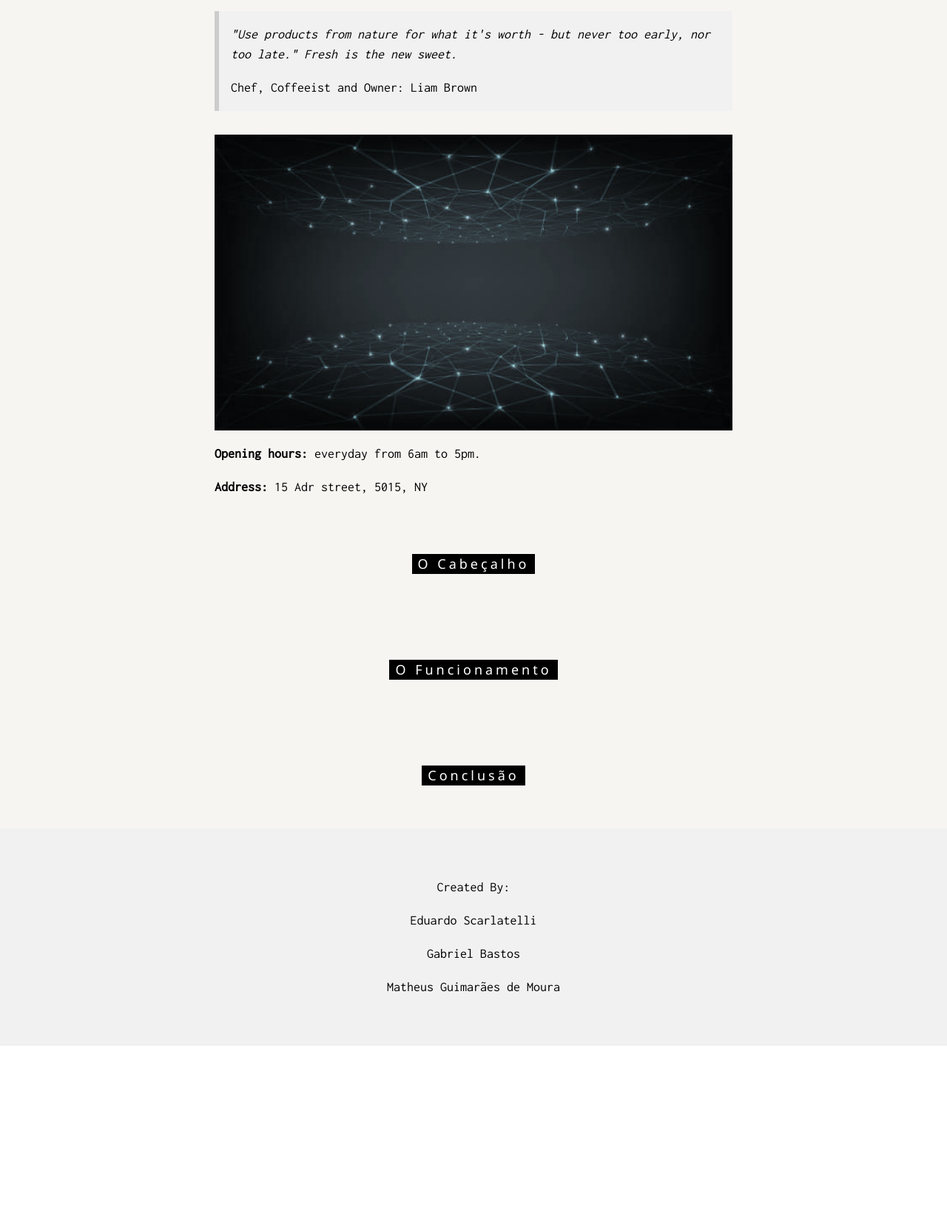
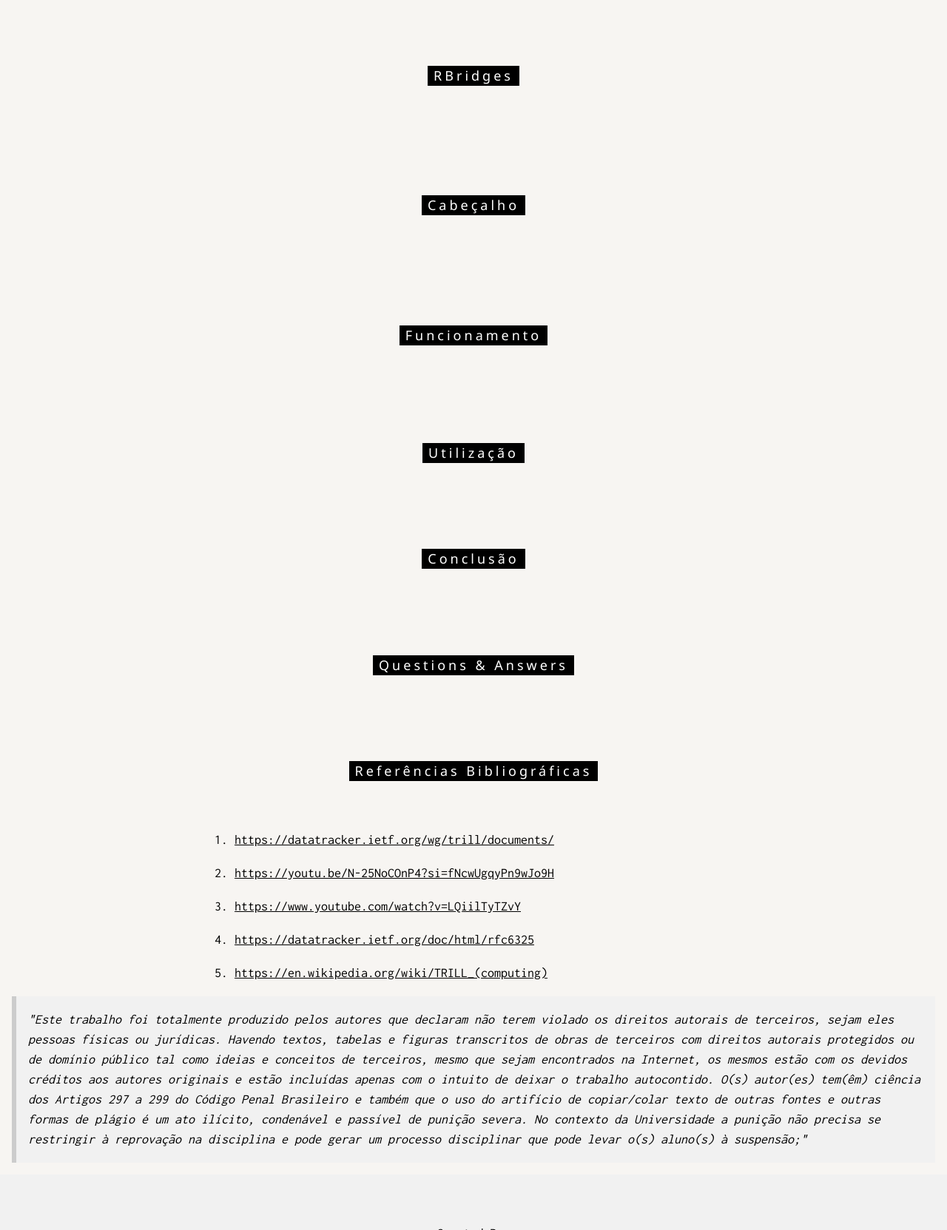
Before and after one commit to matheusgm/Trill-Redes2-UFRJ, a plain HTML site: page Grupo_03/index.html in a window 1280 px wide. Shown: the part 1137-2800 px from the top of the page at 74% size. Before the commit the page ends 2551 px from the top, so only its background shows below. Drawn offline with nearby package versions, Linux system fonts and the light colour scheme.

Commit message:
update structure

```diff
--- a/Grupo_03/index.html
+++ b/Grupo_03/index.html
@@ -2,7 +2,7 @@
 <html>
 
 <head>
-    <title>W3.CSS Template</title>
+    <title>TRILL - UFRJ 2023.2</title>
     <meta charset="UTF-8">
     <meta name="viewport" content="width=device-width, initial-scale=1">
     <link rel="stylesheet" href="https://www.w3schools.com/w3css/4/w3.css">
@@ -32,23 +32,26 @@
     <!-- Links (sit on top) -->
     <div class="w3-top">
         <div class="w3-row w3-padding w3-black">
-            <div class="w3-col s2">
+            <div class="w3-col s1">
                 <a href="#" class="w3-button w3-block w3-black">HOME</a>
             </div>
             <div class="w3-col s2">
                 <a href="#introducao" class="w3-button w3-block w3-black">INTRODUÇÃO</a>
             </div>
             <div class="w3-col s2">
-                <a href="#rbridge" class="w3-button w3-block w3-black">RBRIDGE</a>
+                <a href="#o_protocolo" class="w3-button w3-block w3-black">O PROTOCOLO</a>
             </div>
             <div class="w3-col s2">
-                <a href="#cabecalho" class="w3-button w3-block w3-black">CABEÇALHO</a>
-            </div>
-            <div class="w3-col s2">
-                <a href="#funcionamento" class="w3-button w3-block w3-black">FUNCIONAMENTO</a>
+                <a href="#utilizacao" class="w3-button w3-block w3-black">UTILIZAÇÃO</a>
             </div>
             <div class="w3-col s2">
                 <a href="#conclusao" class="w3-button w3-block w3-black">CONCLUSÃO</a>
+            </div>
+            <div class="w3-col s1">
+                <a href="#question_answer" class="w3-button w3-block w3-black">Q&A</a>
+            </div>
+            <div class="w3-col s2">
+                <a href="#referencias" class="w3-button w3-block w3-black">Referencias</a>
             </div>
         </div>
     </div>
@@ -77,93 +80,107 @@
             </div>
         </div>
 
-        <!-- RBridge Container -->
-        <div class="w3-container" id="rbridge">
+        <!-- O Protocolo Container -->
+        <div class="w3-container" id="o_protocolo">
             <div class="w3-content" style="max-width:700px">
-                <h5 class="w3-center w3-padding-64"><span class="w3-tag w3-wide">Rbridge</span></h5>
+                <h5 class="w3-center w3-padding-64"><span class="w3-tag w3-wide">O Protocolo</span></h5>
+
+
                 <p>The Cafe was founded in blabla by Mr. Smith in lorem ipsum dolor sit amet, consectetur adipiscing
                     elit, sed do eiusmod tempor incididunt ut labore et dolore magna aliqua. Ut enim ad minim veniam,
                     quis nostrud exercitation ullamco laboris nisi ut aliquip ex ea commodo consequat.</p>
                 <p>In addition to our full espresso and brew bar menu, we serve fresh made-to-order breakfast and lunch
                     sandwiches, as well as a selection of sides and salads and other good stuff.</p>
-                <div class="w3-panel w3-leftbar w3-light-grey">
-                    <p><i>"Use products from nature for what it's worth - but never too early, nor too late." Fresh is
-                            the new sweet.</i></p>
-                    <p>Chef, Coffeeist and Owner: Liam Brown</p>
-                </div>
-                <img src="./img/computer_networking.jpg" style="width:100%;max-width:1000px" class="w3-margin-top">
+                <!-- <img src="./img/computer_networking.jpg" style="width:100%;max-width:1000px" class="w3-margin-top">
                 <p><strong>Opening hours:</strong> everyday from 6am to 5pm.</p>
-                <p><strong>Address:</strong> 15 Adr street, 5015, NY</p>
+                <p><strong>Address:</strong> 15 Adr street, 5015, NY</p> -->
             </div>
         </div>
 
-        <!-- Cabeçalho Container -->
-        <div class="w3-container" id="cabecalho">
+        <div class="w3-container">
             <div class="w3-content" style="max-width:700px">
+                <h5 class="w3-center w3-padding-64"><span class="w3-tag w3-wide">RBridges</span></h5>
 
-                <h5 class="w3-center w3-padding-48"><span class="w3-tag w3-wide">O Cabeçalho</span></h5>
             </div>
         </div>
 
-        <!-- Funcionamento Container -->
-        <div class="w3-container" id="funcionamento">
+        <div class="w3-container">
             <div class="w3-content" style="max-width:700px">
+                <h5 class="w3-center w3-padding-64"><span class="w3-tag w3-wide">Cabeçalho</span></h5>
 
-                <h5 class="w3-center w3-padding-48"><span class="w3-tag w3-wide">O Funcionamento</span></h5>
-
-                <!-- <div class="w3-row w3-center w3-card w3-padding">
-      <a href="javascript:void(0)" onclick="openMenu(event, 'Eat');" id="myLink">
-        <div class="w3-col s6 tablink">Eat</div>
-      </a>
-      <a href="javascript:void(0)" onclick="openMenu(event, 'Drinks');">
-        <div class="w3-col s6 tablink">Drink</div>
-      </a>
-    </div> -->
-
-                <!-- <div id="Eat" class="w3-container menu w3-padding-48 w3-card">
-      <h5>Bread Basket</h5>
-      <p class="w3-text-grey">Assortment of fresh baked fruit breads and muffins 5.50</p><br>
-
-      <h5>Honey Almond Granola with Fruits</h5>
-      <p class="w3-text-grey">Natural cereal of honey toasted oats, raisins, almonds and dates 7.00</p><br>
-
-      <h5>Belgian Waffle</h5>
-      <p class="w3-text-grey">Vanilla flavored batter with malted flour 7.50</p><br>
-
-      <h5>Scrambled eggs</h5>
-      <p class="w3-text-grey">Scrambled eggs, roasted red pepper and garlic, with green onions 7.50</p><br>
-
-      <h5>Blueberry Pancakes</h5>
-      <p class="w3-text-grey">With syrup, butter and lots of berries 8.50</p>
-    </div>
-
-    <div id="Drinks" class="w3-container menu w3-padding-48 w3-card">
-      <h5>Coffee</h5>
-      <p class="w3-text-grey">Regular coffee 2.50</p><br>
-
-      <h5>Chocolato</h5>
-      <p class="w3-text-grey">Chocolate espresso with milk 4.50</p><br>
-
-      <h5>Corretto</h5>
-      <p class="w3-text-grey">Whiskey and coffee 5.00</p><br>
-
-      <h5>Iced tea</h5>
-      <p class="w3-text-grey">Hot tea, except not hot 3.00</p><br>
-
-      <h5>Soda</h5>
-      <p class="w3-text-grey">Coke, Sprite, Fanta, etc. 2.50</p>
-    </div>  -->
-                <!-- <img src="./img/computer_networking.jpg" style="width:100%;max-width:1000px;margin-top:32px;"> -->
             </div>
         </div>
 
-        <!-- Conclusão Container -->
+        <div class="w3-container">
+            <div class="w3-content" style="max-width:700px">
+                <h5 class="w3-center w3-padding-64"><span class="w3-tag w3-wide">Funcionamento</span></h5>
+
+            </div>
+        </div>
+
+        <!-- Utilização Container -->
+        <div class="w3-container" id="utilizacao">
+            <div class="w3-content" style="max-width:700px">
+
+                <h5 class="w3-center w3-padding-48"><span class="w3-tag w3-wide">Utilização</span></h5>
+            </div>
+        </div>
+
+        <!-- Conclusao Container -->
         <div class="w3-container" id="conclusao">
             <div class="w3-content" style="max-width:700px">
 
                 <h5 class="w3-center w3-padding-48"><span class="w3-tag w3-wide">Conclusão</span></h5>
+
             </div>
         </div>
+
+        <!-- Q&A Container -->
+        <div class="w3-container" id="question_answer">
+            <div class="w3-content" style="max-width:700px">
+
+                <h5 class="w3-center w3-padding-48"><span class="w3-tag w3-wide">Questions & Answers</span></h5>
+            </div>
+        </div>
+
+        <!-- Referencias Container -->
+        <div class="w3-container" id="referencias">
+            <div class="w3-content" style="max-width:700px">
+                <h5 class="w3-center w3-padding-48"><span class="w3-tag w3-wide">Referências Bibliográficas</span></h5>
+
+                <p>1. <a
+                        href="https://datatracker.ietf.org/wg/trill/documents/">https://datatracker.ietf.org/wg/trill/documents/</a>
+                </p>
+                <p>2. <a
+                        href="https://youtu.be/N-25NoCOnP4?si=fNcwUgqyPn9wJo9H">https://youtu.be/N-25NoCOnP4?si=fNcwUgqyPn9wJo9H</a>
+                </p>
+                <p>3. <a
+                        href="https://www.youtube.com/watch?v=LQiilTyTZvY">https://www.youtube.com/watch?v=LQiilTyTZvY</a>
+                </p>
+                <p>4. <a
+                        href="https://datatracker.ietf.org/doc/html/rfc632">https://datatracker.ietf.org/doc/html/rfc6325</a>
+                </p>
+                <p>5. <a
+                        href="https://en.wikipedia.org/wiki/TRILL_(computing)">https://en.wikipedia.org/wiki/TRILL_(computing)</a>
+                </p>
+            </div>
+
+            <div class="w3-panel w3-leftbar w3-light-grey">
+                <p><i>"Este trabalho foi totalmente produzido pelos autores que declaram não terem violado os
+                        direitos autorais de terceiros, sejam eles pessoas físicas ou jurídicas. Havendo textos,
+                        tabelas e figuras transcritos de obras de terceiros com direitos autorais protegidos ou de
+                        domínio público tal como ideias e conceitos de terceiros, mesmo que sejam encontrados na
+                        Internet, os mesmos estão com os devidos créditos aos autores originais e estão incluídas
+                        apenas com o intuito de deixar o trabalho autocontido. O(s) autor(es) tem(êm) ciência dos
+                        Artigos 297 a 299 do Código Penal Brasileiro e também que o uso do artifício de copiar/colar
+                        texto de outras fontes e outras formas de plágio é um ato ilícito, condenável e passível de
+                        punição severa. No contexto da Universidade a punição não precisa se restringir à reprovação
+                        na disciplina e pode gerar um processo disciplinar que pode levar o(s) aluno(s) à
+                        suspensão;"</i></p>
+            </div>
+        </div>
+
+
 
         <!-- End page content -->
     </div>
@@ -176,24 +193,6 @@
         <p>Matheus Guimarães de Moura</p>
     </footer>
 
-    <script>
-        // Tabbed Menu
-        function openMenu(evt, menuName) {
-            var i, x, tablinks;
-            x = document.getElementsByClassName("menu");
-            for (i = 0; i < x.length; i++) {
-                x[i].style.display = "none";
-            }
-            tablinks = document.getElementsByClassName("tablink");
-            for (i = 0; i < x.length; i++) {
-                tablinks[i].className = tablinks[i].className.replace(" w3-dark-grey", "");
-            }
-            document.getElementById(menuName).style.display = "block";
-            evt.currentTarget.firstElementChild.className += " w3-dark-grey";
-        }
-        document.getElementById("myLink").click();
-    </script>
-
 </body>
 
 </html>
```
